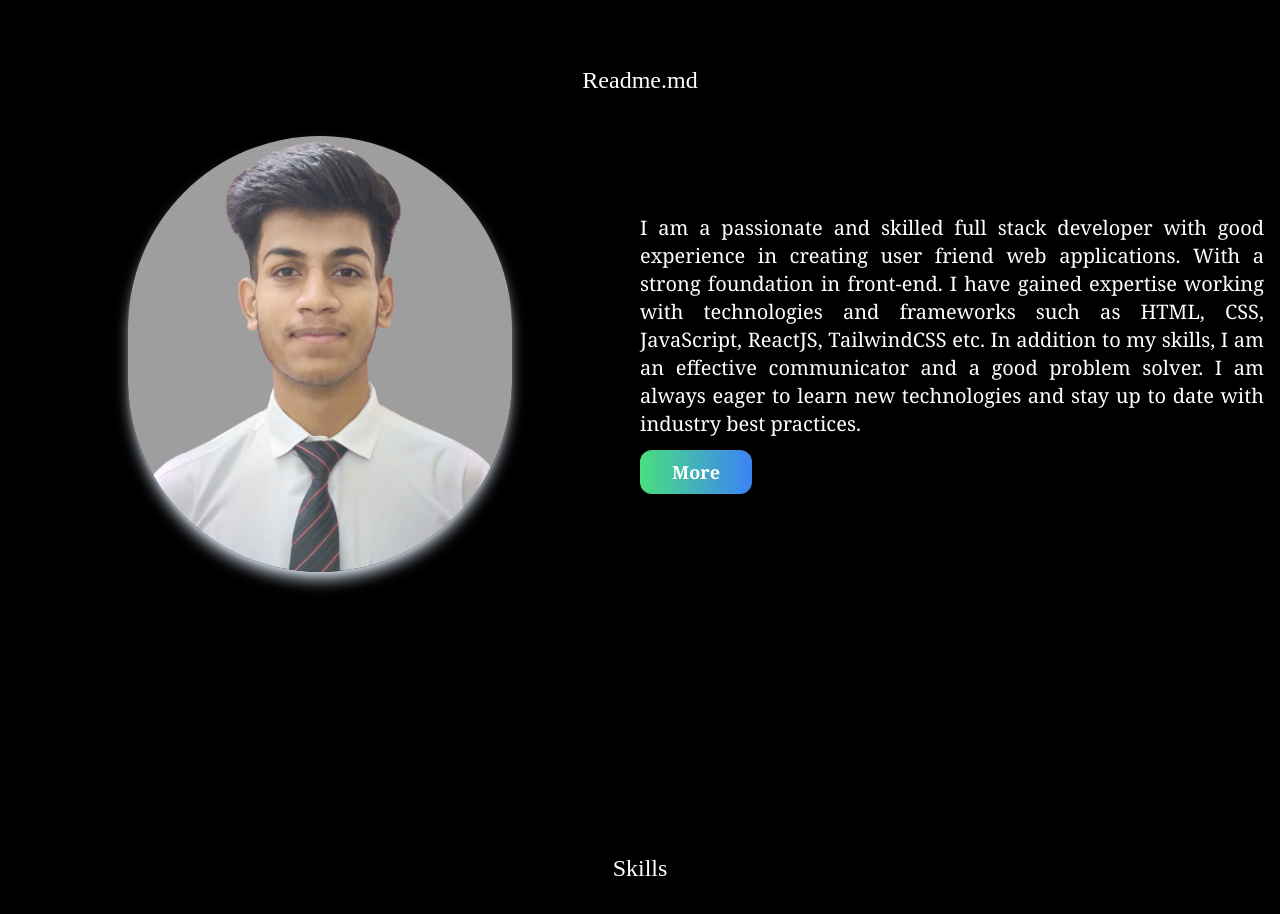
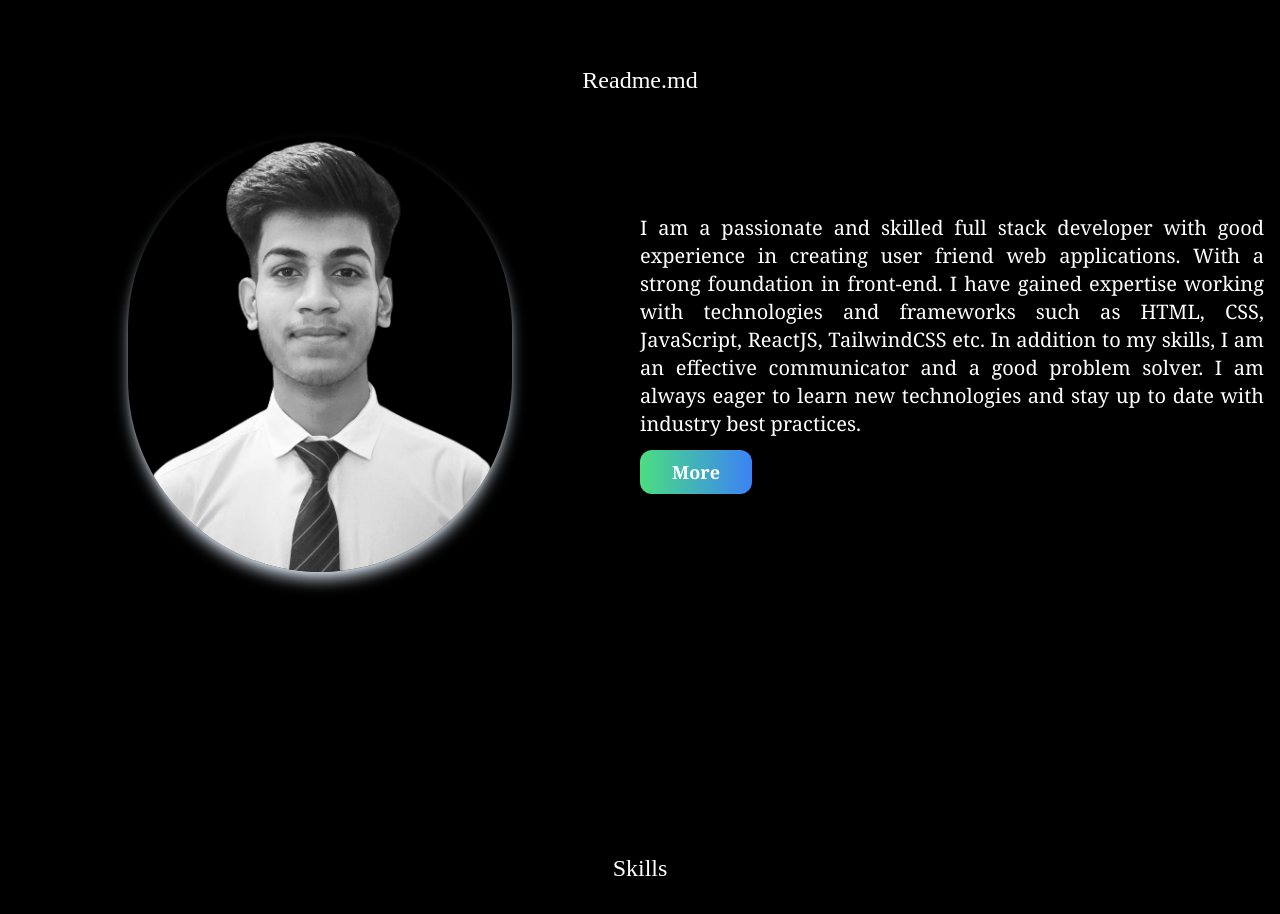
Before and after one commit to sarvesh018/Portfolio_React, a React (Vite) app: page / in a window 1280 px wide. Shown: the part 900-1814 px from the top of the page. Built offline with nearby package versions, Linux system fonts and the light colour scheme.

Commit message:
final_change

```diff
--- a/index.html
+++ b/index.html
@@ -3,7 +3,7 @@
   <head>
     <meta charset="UTF-8" />
     <meta name="viewport" content="width=device-width, initial-scale=1.0" />
-    <title>Vite + React</title>
+    <title>Sarvesh</title>
   </head>
   <body>
     <div id="root"></div>
--- a/src/components/About.jsx
+++ b/src/components/About.jsx
@@ -1,6 +1,6 @@
 import React from "react";
 import { Link } from "react-scroll";
-import profile from "../assets/Profile_pic.png";
+import profile from "../assets/Profile_pic2.png";
 
 const About = () => {
   return (
@@ -12,7 +12,7 @@ const About = () => {
         <div className="flex justify-center items-center flex-col md:flex-row">
           <div className="w-2/3 md:w-1/2 md:mb-0 mb-5 flex justify-center items-center">
             <img
-              className="w-3/5 rounded-full shadow-slate-300 shadow-lg hover:border-4 hover:border-[#d9cfcf] duration-300"
+              className="w-3/5 rounded-full shadow-slate-300 shadow-lg hover:border-4 hover:border-[#d9cfcf] duration-100"
               src={profile}
             />
           </div>
```
Also changed, not shown: src/assets/Profile_pic1.jpeg (added), src/assets/Profile_pic2.png (added).
